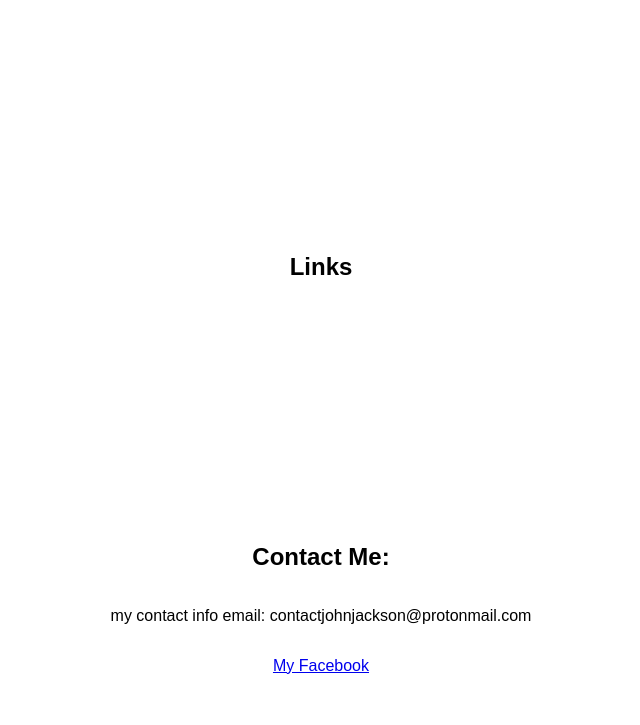
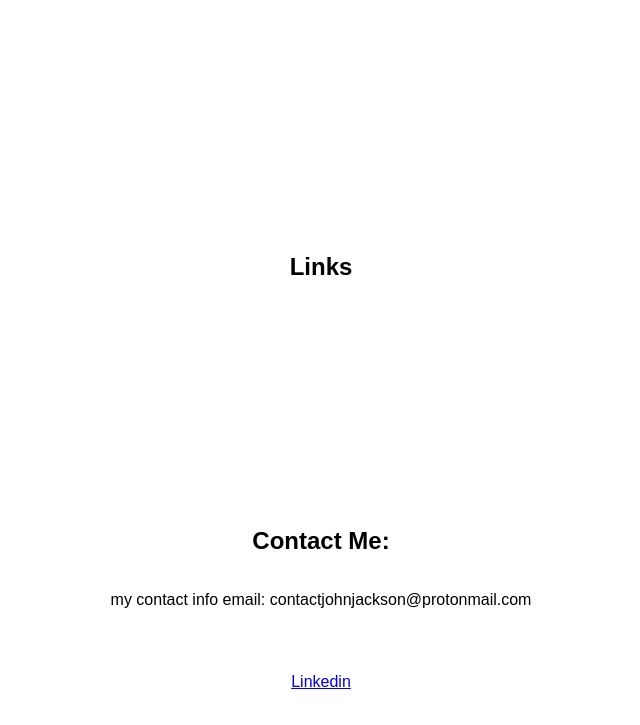
Before and after one commit to zensilva/johnbrandonjackson.github.io, a plain HTML site: page index.html in a window 1280 px wide. Shown: the part 1792-2517 px from the top of the page, without its empty margins (319-959 px from the left). Drawn offline with Linux system fonts and the light colour scheme; a script that the page names is missing.

Commit message:
Update index.html

```diff
--- a/index.html
+++ b/index.html
@@ -85,7 +85,8 @@
 <p>my contact info
   email: contactjohnjackson@protonmail.com
 </p>
-<p><a href="https://www.facebook.com/">My Facebook</a></p>
+<p><a href="https://www.facebook.com/"Facebook</a></p>
+<p><a href="https://www.linkedin.com/uas/login-submit">Linkedin</a></p>
       </section>
 
 <section><center><p> </p></center></section>
```
